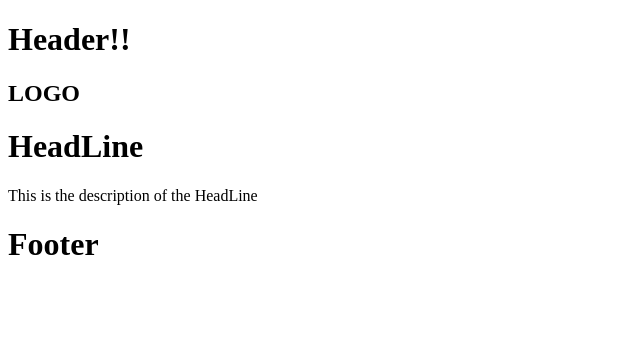
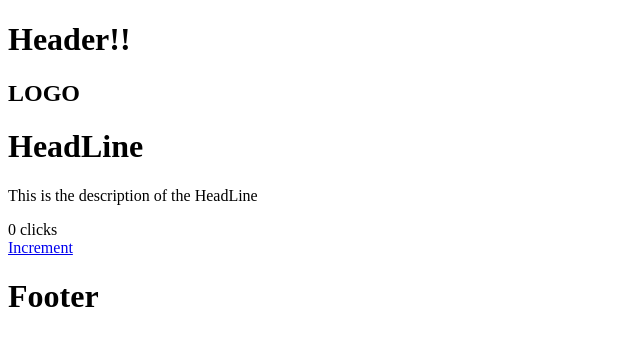
Before and after one commit to K-Sato1995/jest-react-practice, a React (Create React App) app: page / in a window 1280 px wide. Shown: the top 346 px of the page, without its empty margins (0-640 px from the left). Built offline with nearby package versions, Linux system fonts and the light colour scheme.

Commit message:
Add simulate

```diff
--- a/src/App.js
+++ b/src/App.js
@@ -2,6 +2,7 @@ import React from "react";
 import Header from "./components/Header";
 import Footer from "./components/Footer";
 import HeadLine from "./components/HeadLine";
+import Button from "./components/Button";
 
 function App() {
   return (
@@ -11,6 +12,7 @@ function App() {
         header={"HeadLine"}
         description={"This is the description of the HeadLine"}
       />
+      <Button />
       <Footer />
     </div>
   );
--- /dev/null
+++ b/src/components/Button/index.jsx
@@ -0,0 +1,27 @@
+import React from "react";
+
+class Button extends React.Component {
+  constructor(props) {
+    super(props);
+    this.state = { count: 0 };
+  }
+
+  render() {
+    const { count } = this.state;
+    return (
+      <div>
+        <div className={`clicks-${count}`}>{count} clicks</div>
+        <a
+          href="url"
+          onClick={() => {
+            this.setState({ count: count + 1 });
+          }}
+        >
+          Increment
+        </a>
+      </div>
+    );
+  }
+}
+
+export default Button;
```
Also changed, not shown: 1 other file (tests, documents, lock files or other folders).
